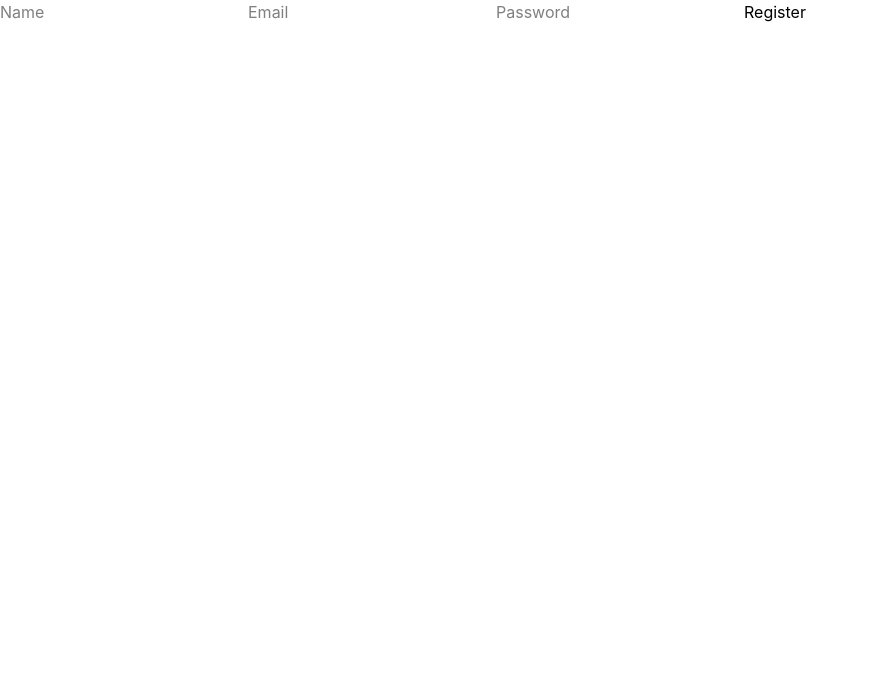
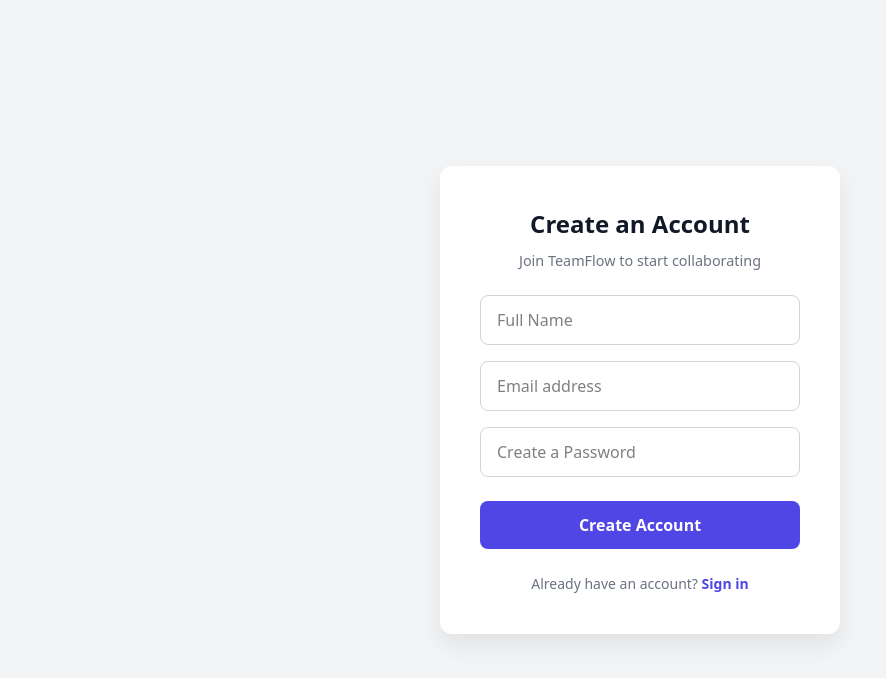
Before and after one commit to khushi-87090/TEAMFLOW, a React (Vite) app in the folder client/: page /register in a window 1280 px wide. Shown: the top 678 px of the page, without its empty margins (0-886 px from the left). Built offline with nearby package versions, Linux system fonts and the light colour scheme; no server answers.

Commit message:
eveything is deployed

```diff
--- a/client/src/pages/Register.jsx
+++ b/client/src/pages/Register.jsx
@@ -1,36 +1,28 @@
 import { useState } from 'react';
-import { useNavigate } from 'react-router-dom';
+import { useNavigate, Link } from 'react-router-dom';
 
 export default function Register() {
-  // 1. Set up state for your form fields
   const [name, setName] = useState('');
   const [email, setEmail] = useState('');
   const [password, setPassword] = useState('');
-
   const navigate = useNavigate();
 
-  // 2. Create the submit handler
   const handleRegister = async (e) => {
-    e.preventDefault(); // Prevents the page from refreshing on submit
-
+    e.preventDefault();
     try {
-      // 3. Send the data to your Node.js backend (FIXED URL)
       const response = await fetch('https://teamflow-backend-6woa.onrender.com/api/auth/register', {
         method: 'POST',
-        headers: {
-          'Content-Type': 'application/json',
-        },
+        headers: { 'Content-Type': 'application/json' },
         body: JSON.stringify({ name, email, password }),
       });
 
       const data = await response.json();
 
-      // 4. Handle success or error
       if (response.ok) {
-        alert('Registration successful!');
-        navigate('/login'); // Redirect to login page
+        alert('Registration successful! Please log in.');
+        navigate('/login');
       } else {
-        alert(data.message); // Show error (e.g., "User already exists")
+        alert(data.message);
       }
     } catch (error) {
       console.error('Error connecting to server:', error);
@@ -39,30 +31,107 @@ export default function Register() {
   };
 
   return (
-    // 5. Connect the form submission and input values
-    <form onSubmit={handleRegister}>
+    <div style={styles.container}>
+      <div style={styles.card}>
+        <h2 style={styles.title}>Create an Account</h2>
+        <p style={styles.subtitle}>Join TeamFlow to start collaborating</p>
+
+        <form onSubmit={handleRegister} style={styles.form}>
           <input
             type="text"
-        placeholder="Name"
+            placeholder="Full Name"
             value={name}
             onChange={(e) => setName(e.target.value)}
             required
+            style={styles.input}
           />
           <input
             type="email"
-        placeholder="Email"
+            placeholder="Email address"
             value={email}
             onChange={(e) => setEmail(e.target.value)}
             required
+            style={styles.input}
           />
           <input
             type="password"
-        placeholder="Password"
+            placeholder="Create a Password"
             value={password}
             onChange={(e) => setPassword(e.target.value)}
             required
+            style={styles.input}
           />
-      <button type="submit">Register</button>
+          <button type="submit" style={styles.button}>Create Account</button>
         </form>
+
+        <p style={styles.footerText}>
+          Already have an account? <Link to="/login" style={styles.link}>Sign in</Link>
+        </p>
+      </div>
+    </div>
   );
 }
+
+const styles = {
+  container: {
+    display: 'flex',
+    justifyContent: 'center',
+    alignItems: 'center',
+    minHeight: '100vh',
+    backgroundColor: '#f3f4f6',
+    fontFamily: 'system-ui, -apple-system, sans-serif',
+  },
+  card: {
+    backgroundColor: '#ffffff',
+    padding: '2.5rem',
+    borderRadius: '12px',
+    boxShadow: '0 10px 25px rgba(0, 0, 0, 0.08)',
+    width: '100%',
+    maxWidth: '400px',
+    textAlign: 'center',
+  },
+  title: {
+    margin: '0 0 0.5rem 0',
+    color: '#111827',
+    fontSize: '1.5rem',
+    fontWeight: '700',
+  },
+  subtitle: {
+    margin: '0 0 1.5rem 0',
+    color: '#6b7280',
+    fontSize: '0.9rem',
+  },
+  form: {
+    display: 'flex',
+    flexDirection: 'column',
+    gap: '1rem',
+  },
+  input: {
+    padding: '0.75rem 1rem',
+    borderRadius: '8px',
+    border: '1px solid #d1d5db',
+    fontSize: '1rem',
+    outline: 'none',
+  },
+  button: {
+    padding: '0.75rem',
+    borderRadius: '8px',
+    border: 'none',
+    backgroundColor: '#4f46e5',
+    color: '#ffffff',
+    fontSize: '1rem',
+    fontWeight: '600',
+    cursor: 'pointer',
+    marginTop: '0.5rem',
+  },
+  footerText: {
+    marginTop: '1.5rem',
+    fontSize: '0.875rem',
+    color: '#6b7280',
+  },
+  link: {
+    color: '#4f46e5',
+    textDecoration: 'none',
+    fontWeight: '600',
+  }
+};
```
Lines whose indentation alone changed are shown as unchanged.
